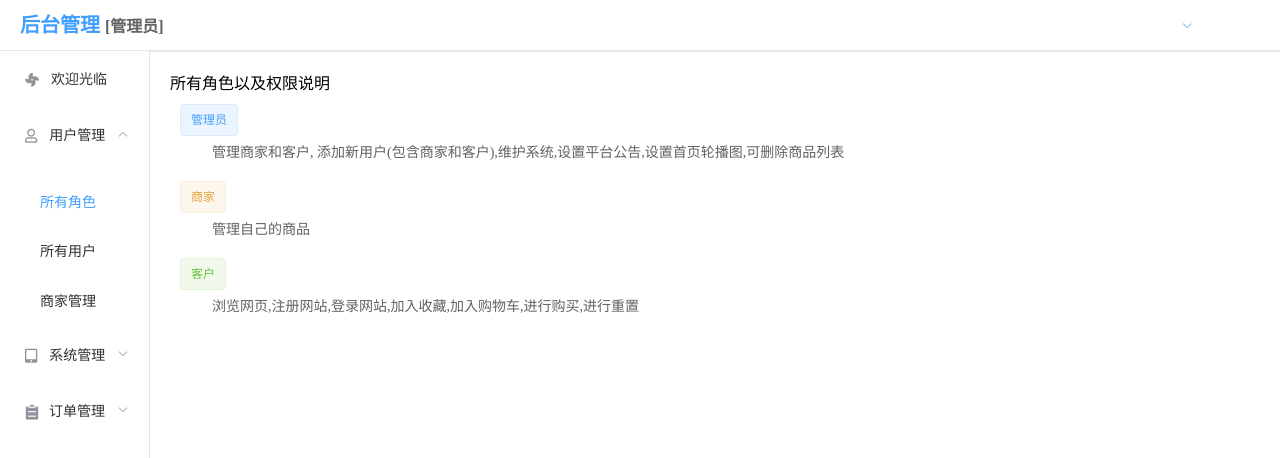
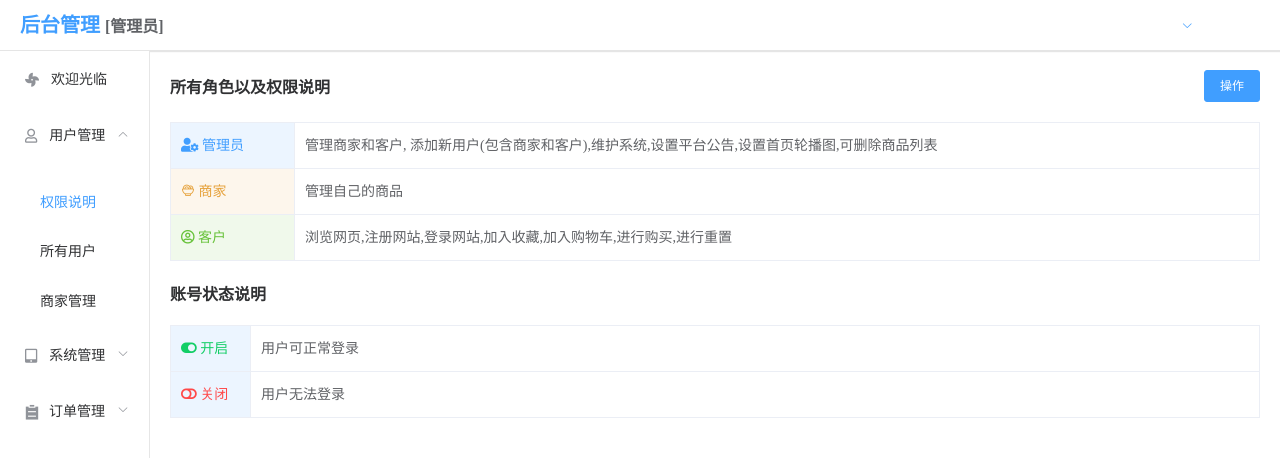
Before and after one commit to Hacker-C/mall-system, a Vue app: page /admin/all_roles in a window 1280 px wide. Shown: the top 458 px of the page. Built offline with nearby package versions, Linux system fonts and the light colour scheme; no server answers; sample sign-in values are in the browser's storage.

Commit message:
feature: 管理员界面-角色权限说明

```diff
--- a/src/pages/admin/components/Aside.vue
+++ b/src/pages/admin/components/Aside.vue
@@ -16,7 +16,7 @@
         </template>
         <el-menu-item-group>
           <el-menu-item index="/admin/all_roles">
-            <span slot="title">所有角色</span>
+            <span slot="title">权限说明</span>
           </el-menu-item>
           <el-menu-item index="/admin/all_users"> 所有用户 </el-menu-item>
           <el-menu-item index="/admin/all_shops"> 商家管理 </el-menu-item>
--- a/src/pages/admin/users/AllRoles.vue
+++ b/src/pages/admin/users/AllRoles.vue
@@ -1,26 +1,78 @@
 <template>
   <div>
-    <h4>所有角色以及权限说明</h4>
-    <div class="item">
-      <el-tag>管理员</el-tag>
-      <p>
+    <el-descriptions
+      title="所有角色以及权限说明"
+      :column="1"
+      :size="size"
+      border
+    >
+      <template slot="extra">
+        <el-button type="primary" size="small">操作</el-button>
+      </template>
+      <el-descriptions-item
+        :labelStyle="{ color: '#409eff', background: '#ecf5ff' }"
+      >
+        <template slot="label">
+          <i class="fas fa-user-cog"></i>
+          管理员
+        </template>
         管理商家和客户,
         添加新用户(包含商家和客户),维护系统,设置平台公告,设置首页轮播图,可删除商品列表
-      </p>
-    </div>
-    <div class="item">
-      <el-tag type="warning">商家</el-tag>
-      <p>管理自己的商品</p>
-    </div>
-    <div class="item">
-      <el-tag type="success">客户</el-tag>
-      <p>浏览网页,注册网站,登录网站,加入收藏,加入购物车,进行购买,进行重置</p>
-    </div>
+      </el-descriptions-item>
+      <el-descriptions-item
+        :labelStyle="{ color: '#e6a23c', background: '#fdf6ec' }"
+      >
+        <template slot="label">
+          <i class="el-icon-food"></i>
+          商家
+        </template>
+        管理自己的商品
+      </el-descriptions-item>
+      <el-descriptions-item
+        :labelStyle="{ color: '#67c23a', background: '#f0f9eb' }"
+      >
+        <template slot="label">
+          <i class="far fa-user-circle"></i>
+          客户
+        </template>
+        浏览网页,注册网站,登录网站,加入收藏,加入购物车,进行购买,进行重置
+      </el-descriptions-item>
+    </el-descriptions>
+    <el-descriptions
+      title="账号状态说明"
+      :column="1"
+      :size="size"
+      border
+      style="margin-top: 20px"
+    >
+      <el-descriptions-item
+        :labelStyle="{ color: '#13ce66', background: '#ecf5ff', width: '80px' }"
+      >
+        <template slot="label">
+          <i class="fas fa-toggle-on"></i> 开启
+        </template>
+        用户可正常登录
+      </el-descriptions-item>
+      <el-descriptions-item
+        :labelStyle="{ color: '#ff4949', background: '#ecf5ff', width: '80px' }"
+      >
+        <template slot="label">
+          <i class="fas fa-toggle-off"></i> 关闭
+        </template>
+        用户无法登录
+      </el-descriptions-item>
+    </el-descriptions>
   </div>
 </template>
 
 <script>
-export default {}
+export default {
+  data() {
+    return {
+      size: ''
+    }
+  }
+}
 </script>
 
 <style scoped>
```
